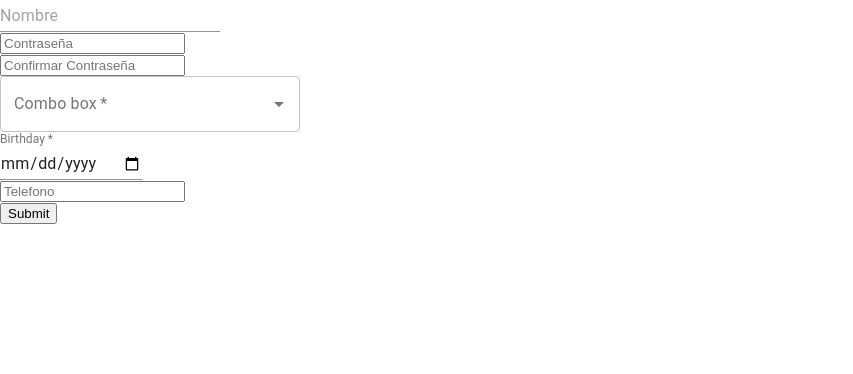
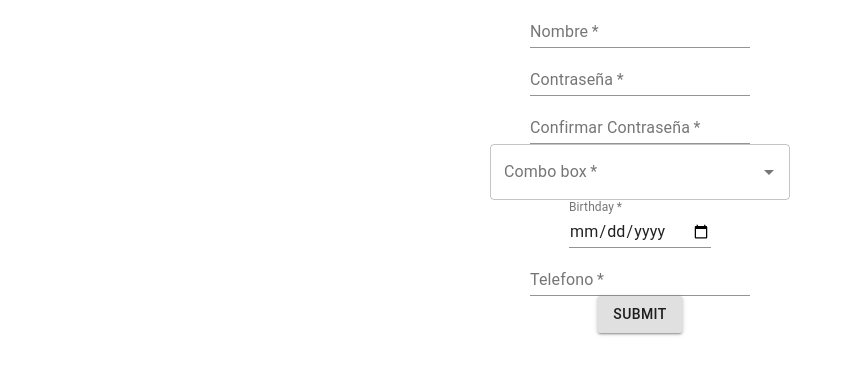
Before and after one commit to X-Viss/IETI---PROJECT, a React (Create React App) app: page / in a window 1280 px wide. Shown: the top 374 px of the page, without its empty margins (0-853 px from the left). Built offline with nearby package versions, Linux system fonts and the light colour scheme.

Commit message:
:construction: falta arreglar el diseño

```diff
--- a/src/form/components.js
+++ b/src/form/components.js
@@ -1,6 +1,7 @@
 import React from 'react'
 import { MapArticles } from './articles'
 import TextField from '@material-ui/core/TextField'
+import Button from '@material-ui/core/Button';
 import Autocomplete from '@material-ui/lab/Autocomplete'
 
 function itemsForRegisterForm(){
@@ -22,15 +23,15 @@ function itemsForRegisterForm(){
     return[
         {
             className:"",
-            item:<TextField id="standard-basic" type="text" name="name" required={true} placeholder="Nombre"/>
+            item:<TextField label="Nombre" type="text" name="name" required={true}/>
         },
         {
             className:"",
-            item:<input type="password" name="password" required={true} placeholder="Contraseña" onChange={confirmPasswords}/>
+            item:<TextField label="Contraseña" type="password" name="password" required={true} onChange={confirmPasswords}/>
         },
         {
             className:"",
-            item:<input type="password" name="password2" required={true} placeholder="Confirmar Contraseña" onChange={confirmPasswords}/>
+            item:<TextField label="Confirmar Contraseña" type="password" name="password2" required={true} onChange={confirmPasswords}/>
         },
         {
             className:"",
@@ -59,7 +60,7 @@ function itemsForRegisterForm(){
         },
         {
             className:"",
-            item:<input type="number" name="phone" placeholder="Telefono" required={true}/>
+            item:<TextField label="Telefono" type="number" name="phone" required={true}/>
         },
     ]
 }
@@ -71,7 +72,9 @@ export function RegisterForm(props){
     }
     const items=itemsForRegisterForm()
     return <form onSubmit={handleSubmit}>
-        <MapArticles items={items}/>
-        <button>Submit</button>
+        <center>
+            <MapArticles items={items}/>
+            <Button variant="contained">Submit</Button>
+        </center>
     </form>
 }
```
